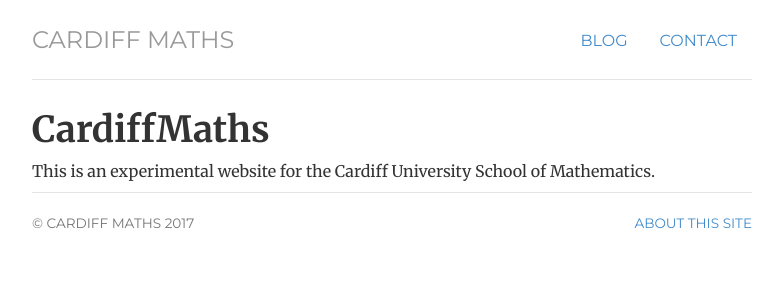
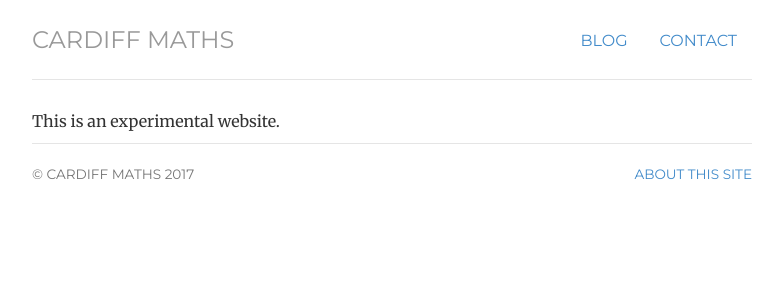
Before and after one commit to cardiffmaths/cardiffmaths.github.io, a Jekyll site: the page built from about.html, in a window 1280 px wide. Shown: the top 300 px of the page, without its empty margins (248-1031 px from the left). Built offline with Jekyll 4.4.1, drawn with Linux system fonts in a browser that asks for light colours; nearby versions of some CDN libraries; library files that are not in the unit come from our copies.

Commit message:
Update about.html

```diff
--- a/about.html
+++ b/about.html
@@ -1,8 +1,7 @@
 ---
 layout: default
-title: About cardiffmaths
+title: "About Cardiff Maths"
 ---
 <div class="intro">
-	<h1>CardiffMaths</h1>
-		<p>This is an experimental website for the Cardiff University School of Mathematics.</p>
+	<p>This is an experimental website.</p>
 </div>
```
